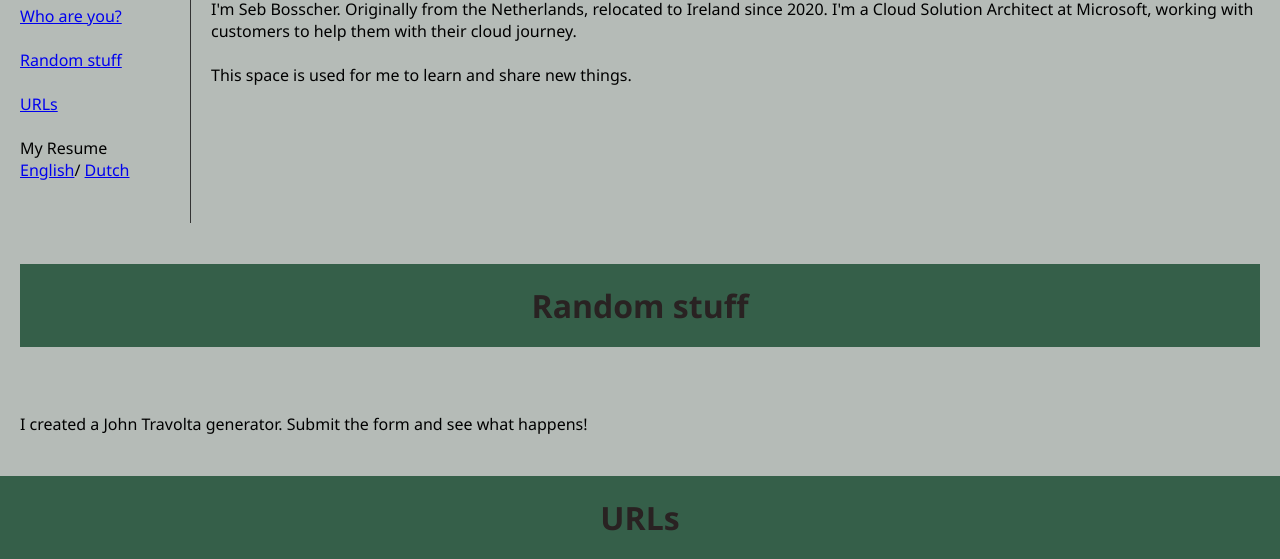
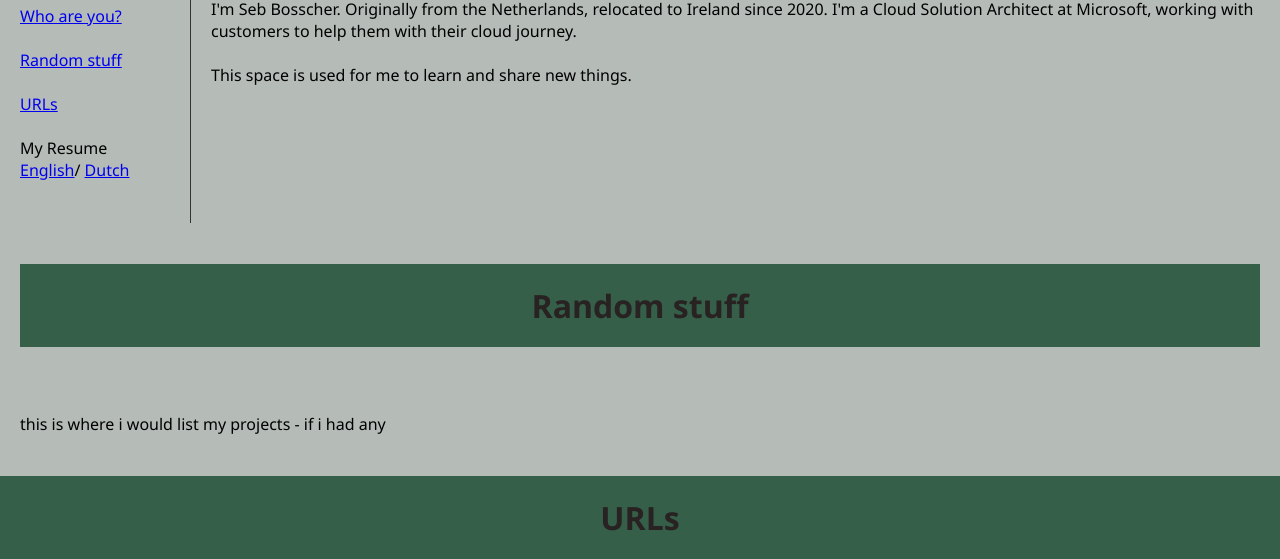
Before and after one commit to sbosscher/sebbosscherme, a plain HTML site: page index.html in a window 1280 px wide. Shown: the part 192-751 px from the top of the page. Drawn offline with Linux system fonts and the light colour scheme; no server answers.

Commit message:
removed the travolta nonsense

```diff
--- a/index.html
+++ b/index.html
@@ -32,7 +32,7 @@
 <div class="main-content">
     <h1 id="section2"> Random stuff </h1>
     <br><br>
-    I created a John Travolta generator. Submit the form and see what happens!
+    this is where i would list my projects - if i had any
 
 
 </div>
```
